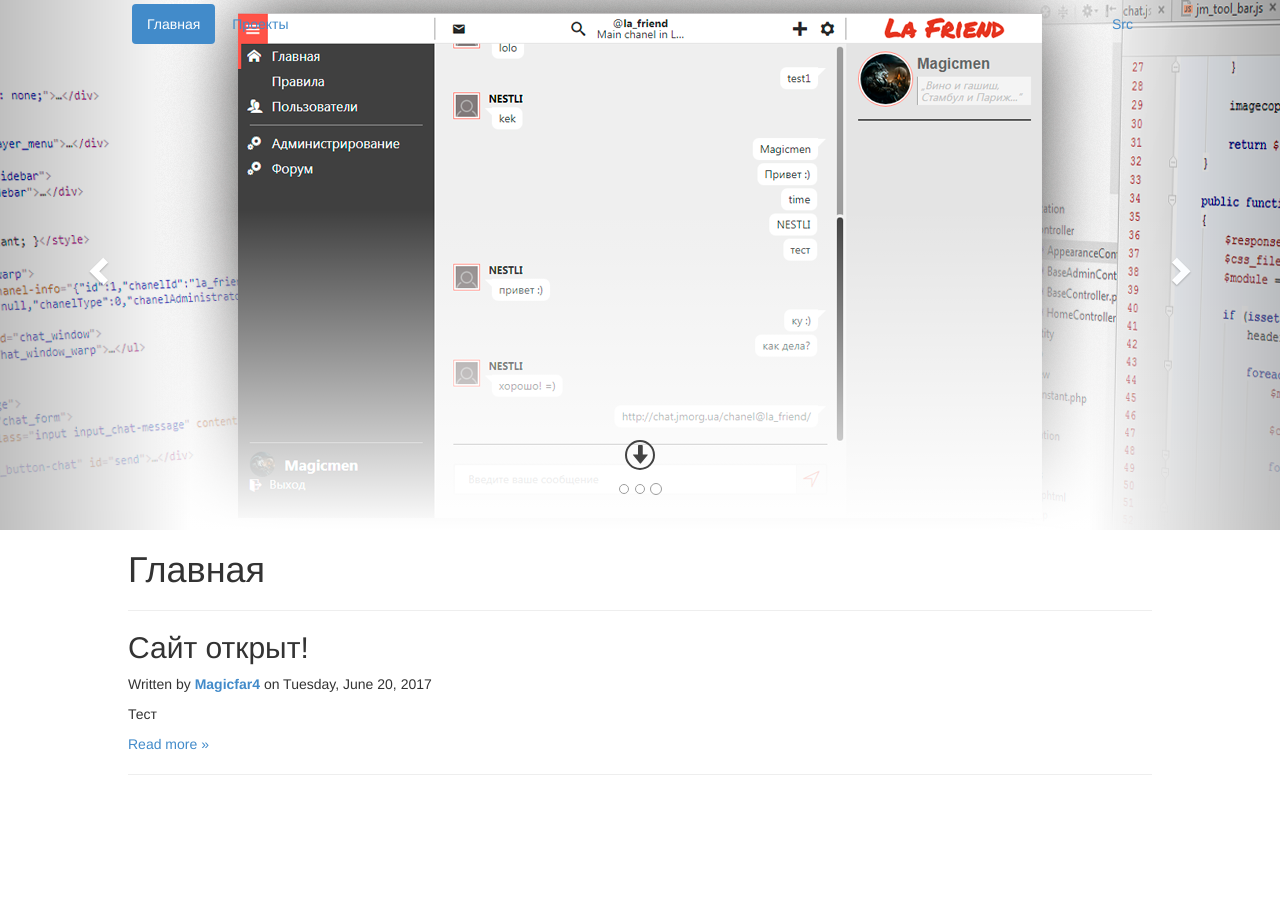
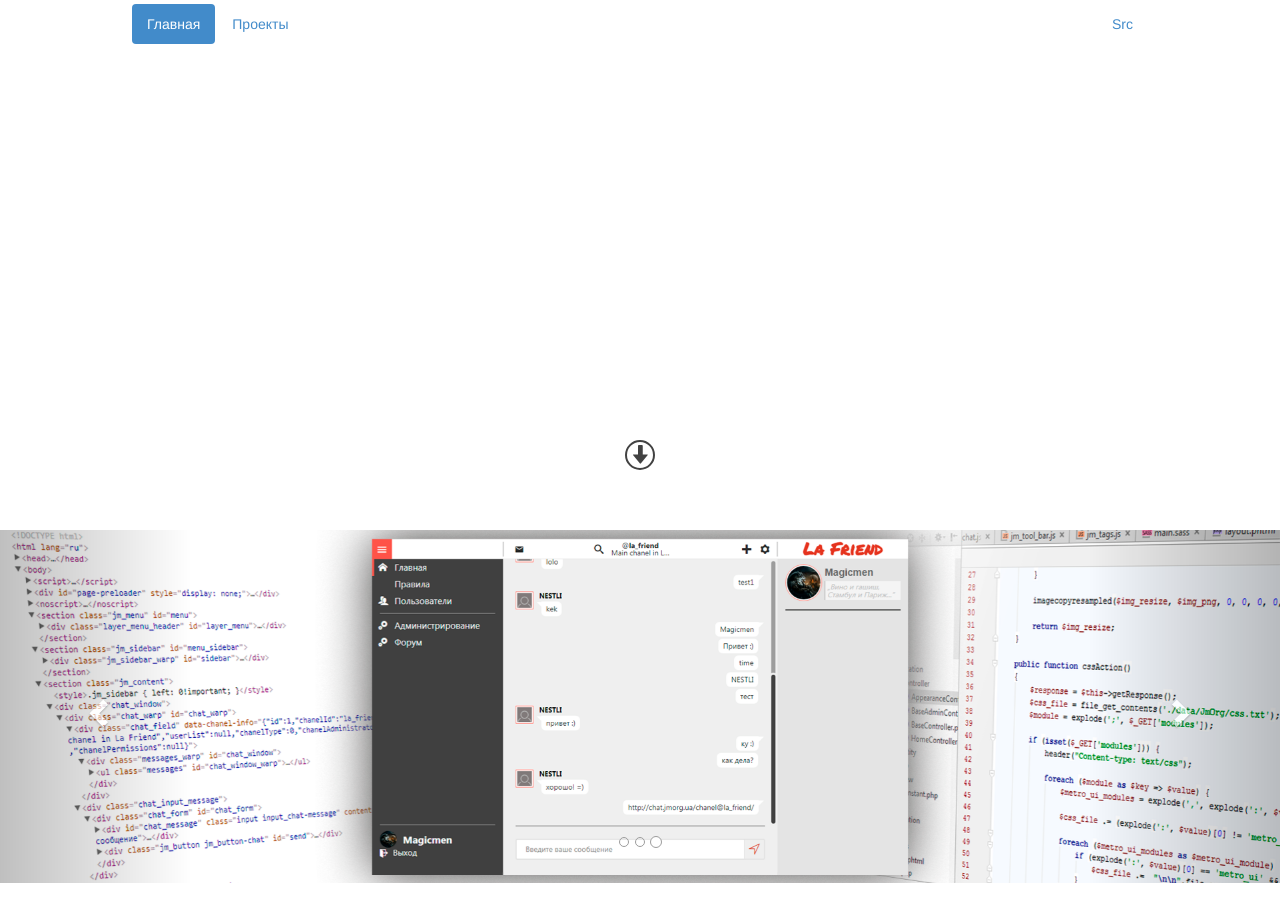
Before and after one commit to jm-organization/jm-organization.github.io, a Jekyll site: the page built from index.html, in a window 1280 px wide and 1400 px high. Shown: the top 922 px of the window. Built offline with Jekyll 4.4.1, drawn with Linux system fonts in a browser that asks for light colours.

Commit message:
исправления

```diff
--- a/_includes/jm_header.html
+++ b/_includes/jm_header.html
@@ -1,4 +1,4 @@
-<header>
+<header class=" jm-header">
 	<div class="jm-layer" ></div>
 
 	<div id="carousel-example-generic" class="carousel slide" data-ride="carousel">
@@ -12,15 +12,18 @@
 		<!-- Wrapper for slides -->
 		<div class="carousel-inner">
 
-			<div class="item jm-header" id="header0" >
+			<div class="item" id="header0" >
+				<img src="/assets/img/background-picture/header1.png">
 				<div class="jm-layer2" ></div>
 			</div>
 
-			<div class="item active jm-header" id="header1" >
+			<div class="item active" id="header1" >
+				<img src="/assets/img/background-picture/header1.png">
 				<div class="jm-layer2" ></div>
 			</div>
 
-			<div class="item jm-header" id="header2" >
+			<div class="item" id="header2" >
+				<img src="/assets/img/background-picture/header1.png">
 				<div class="jm-layer2" ></div>
 			</div>
 
--- a/assets/css/main.css
+++ b/assets/css/main.css
@@ -34,8 +34,7 @@
 .jm-header {
   position: relative;
   height: 530px;
-  width: 100%;
-  background: #9c9c9c url("https://jm-organization.github.io/assets/img/background-picture/header1.png") no-repeat center 0; }
+  width: 100%; }
   .jm-header .jm-layer {
     top: 0;
     z-index: 4;
@@ -45,7 +44,7 @@
     opacity: 0; }
     .jm-header .jm-layer.nav-layer {
       position: absolute;
-      z-index: 3; }
+      z-index: 5897; }
   .jm-header .jm-preview {
     position: absolute;
     width: inherit;
--- a/assets/css/main.sass
+++ b/assets/css/main.sass
@@ -38,7 +38,6 @@
   position: relative
   height: $headerHeight
   width: 100%
-  background:  $mediumDarkSupportColor  url("https://jm-organization.github.io/assets/img/background-picture/header1.png") no-repeat center 0
   //border-bottom: 2px solid #929292
 
   .jm-layer
@@ -50,7 +49,7 @@
     opacity: 0
     &.nav-layer
       position: absolute
-      z-index: 3
+      z-index: $maxZIndex - 1
 
   .jm-preview
     position: absolute
```
